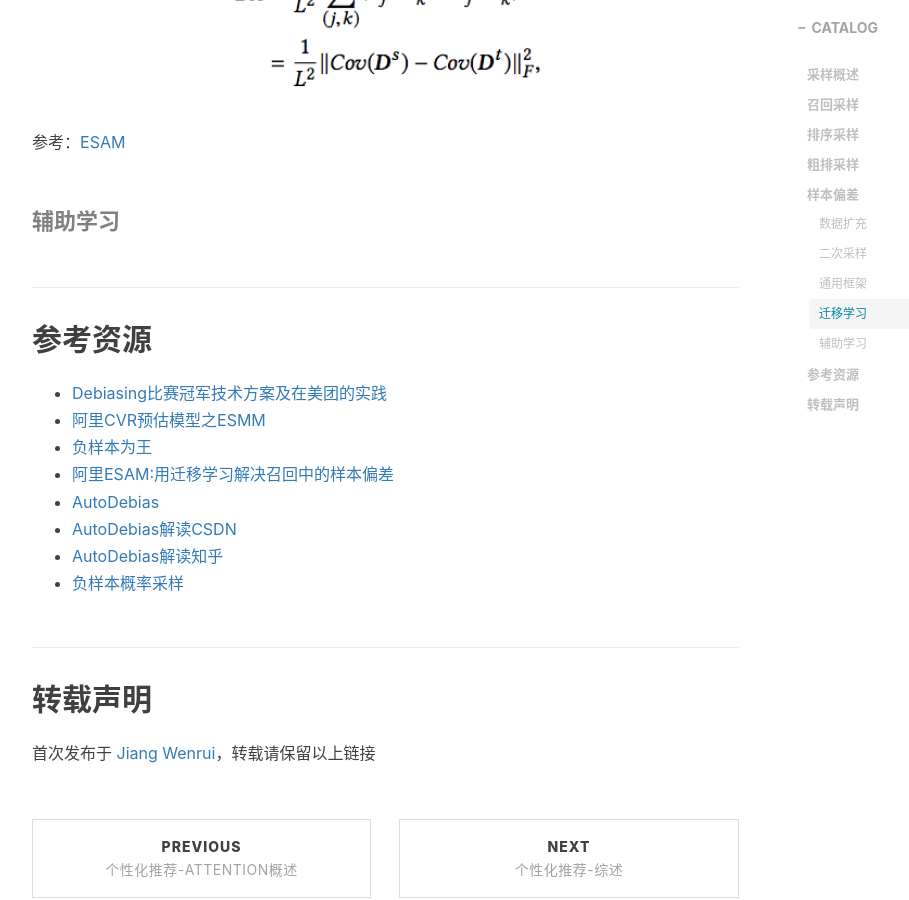
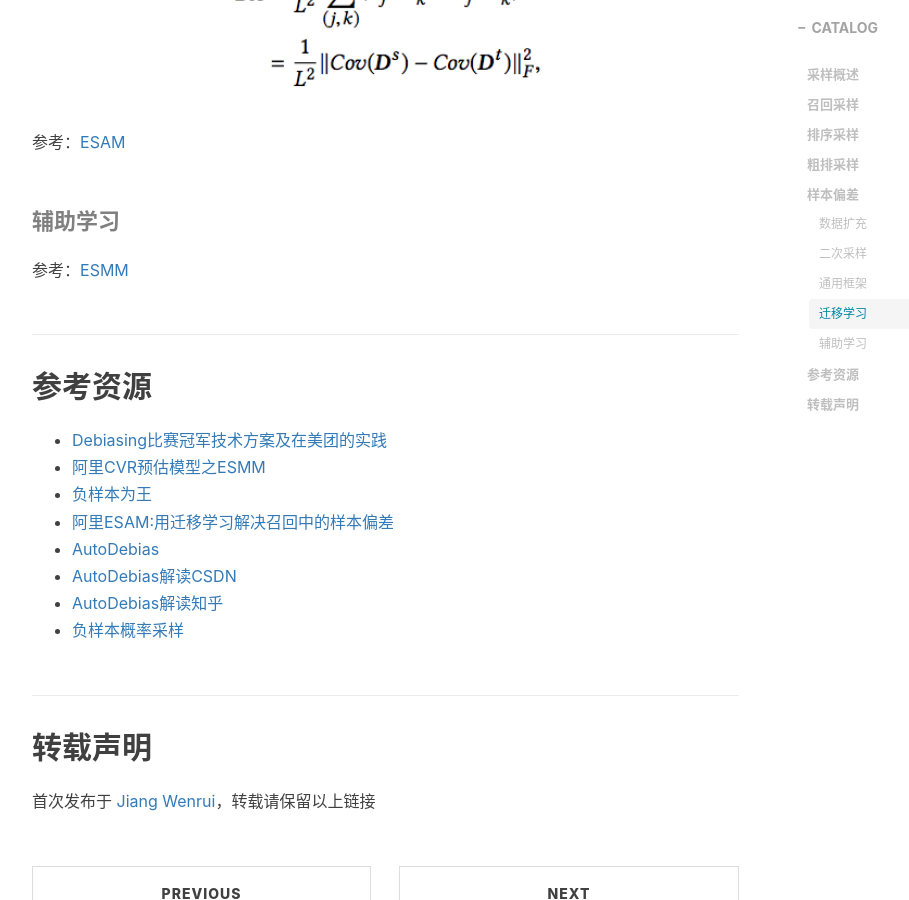
Before and after one commit to wenruij/wenruij.github.io, a Jekyll site: the page built from _posts/2021-05-25-rec-sampling.markdown, in a window 1280 px wide and 900 px high, scrolled down 4672 px. Shown: the whole window, without its empty margins (233-1142 px from the left). Built offline with Jekyll 4.4.1, drawn with Linux system fonts in a browser that asks for light colours; nearby versions of some CDN libraries; comment, search, counter and statistics services are not loaded.

Commit message:
add sampling

```diff
--- a/_posts/2021-05-25-rec-sampling.markdown
+++ b/_posts/2021-05-25-rec-sampling.markdown
@@ -114,6 +114,8 @@ i2i图的构建，图中存在一种结点即商品结点，两种边关系即
 
 #### 辅助学习
 
+参考：[ESMM](https://arxiv.org/pdf/1804.07931v2.pdf)
+
 ## 参考资源
 
 * [Debiasing比赛冠军技术方案及在美团的实践](https://tech.meituan.com/2020/08/20/kdd-cup-debiasing-practice.html)
```
